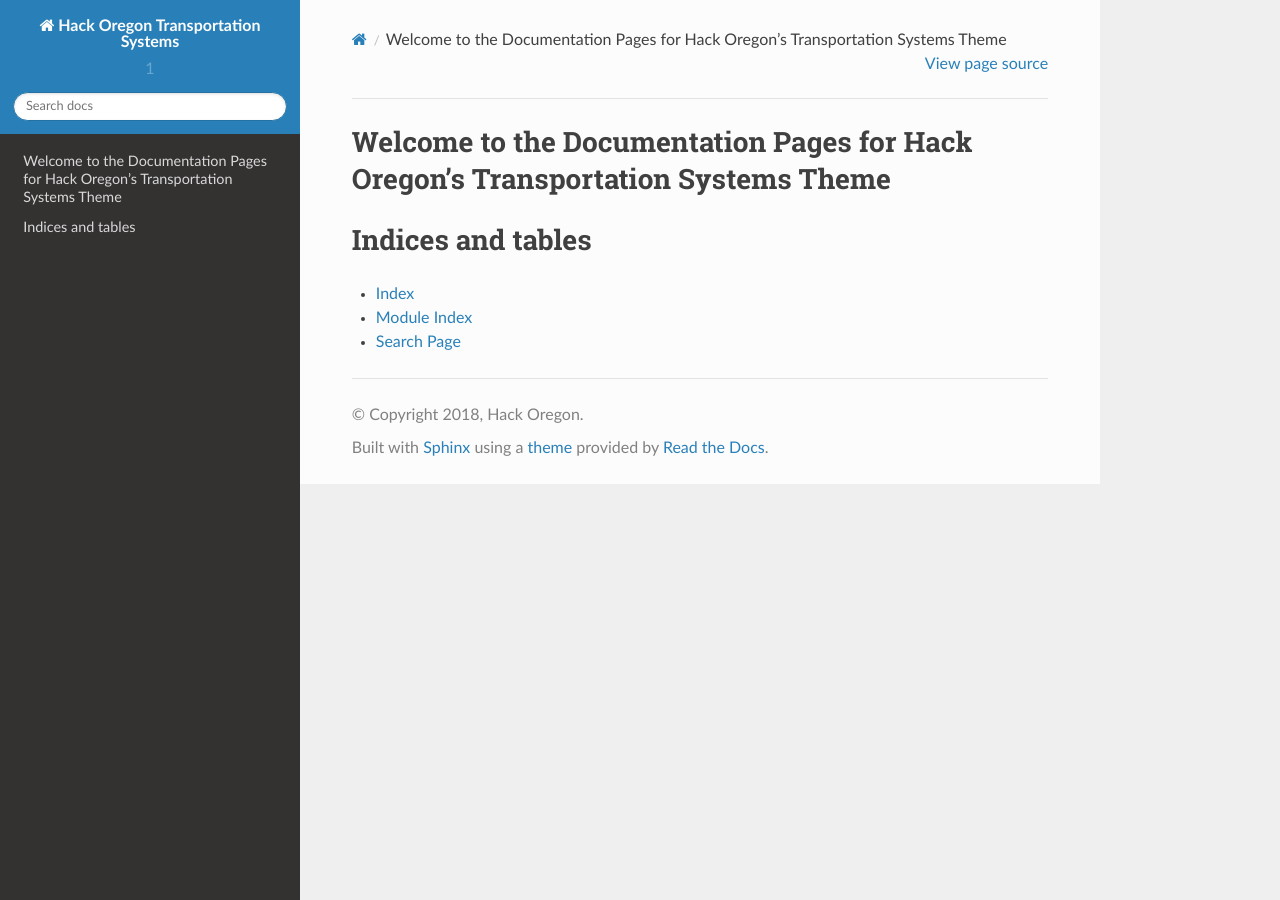
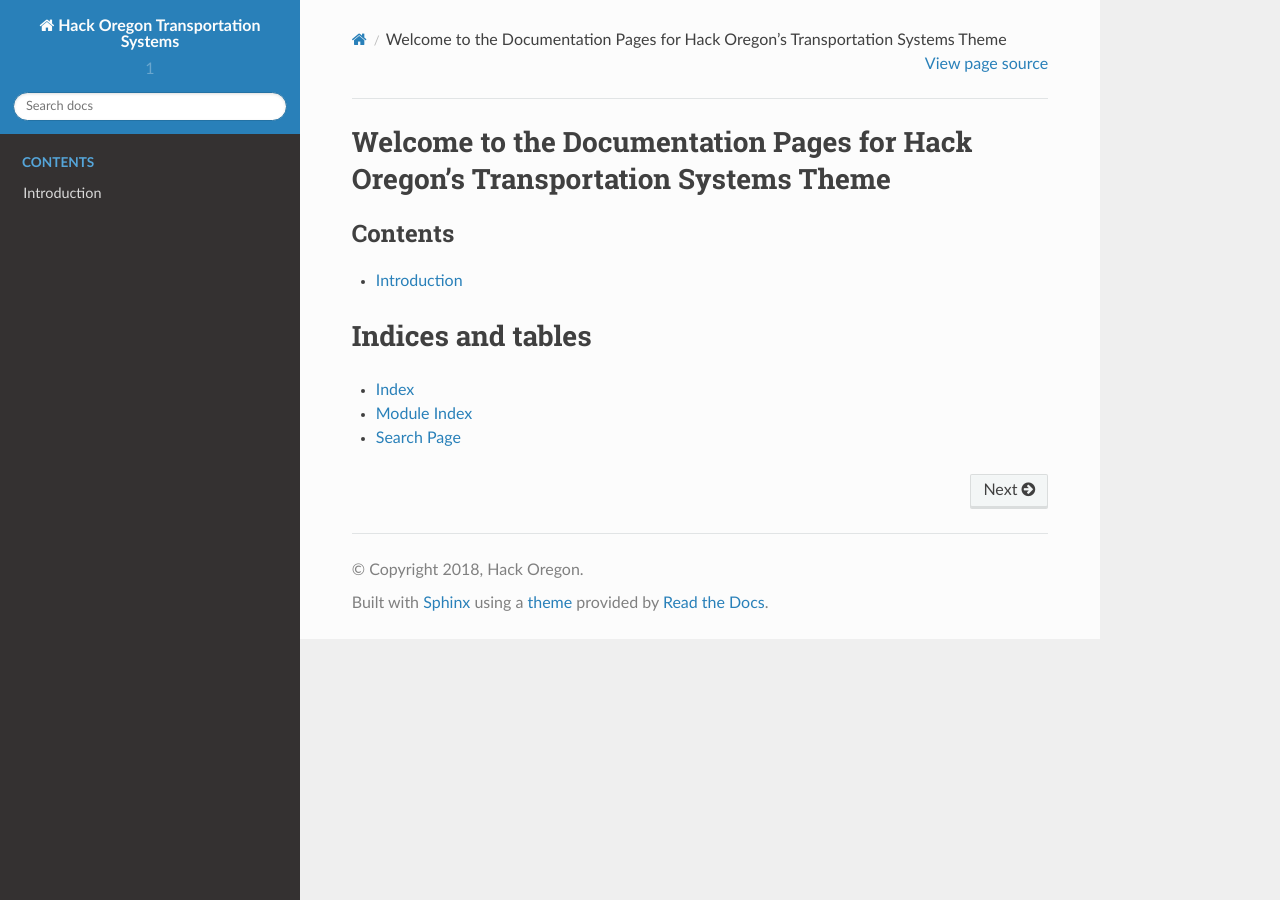
Before and after one commit to hackoregon/transportation-systems, a Sphinx documentation site: the page built from docs/source/index.rst, in a window 1280 px wide. Built offline with Sphinx 7.4.7 and the Read the Docs theme 2.0.0, drawn with Linux system fonts in a browser that asks for light colours.

Commit message:
Introducing Markdown capabilities to the project

```diff
--- a/docs/source/conf.py
+++ b/docs/source/conf.py
@@ -20,6 +20,8 @@
 # import os
 # import sys
 # sys.path.insert(0, os.path.abspath('.'))
+
+from recommonmark.parser import CommonMarkParser
 
 
 # -- General configuration ------------------------------------------------
@@ -47,8 +49,11 @@
 # The suffix(es) of source filenames.
 # You can specify multiple suffix as a list of string:
 #
-# source_suffix = ['.rst', '.md']
-source_suffix = '.rst'
+source_parsers = {
+    '.md': CommonMarkParser,
+}
+source_suffix = ['.rst', '.md']
+#source_suffix = '.rst'
 
 # The master toctree document.
 master_doc = 'index'
@@ -72,7 +77,7 @@
 #
 # This is also used if you do content translation via gettext catalogs.
 # Usually you set "language" from the command line for these cases.
-language = None
+language = 'en'
 
 # List of patterns, relative to source directory, that match files and
 # directories to ignore when looking for source files.
@@ -109,12 +114,12 @@
 #
 # This is required for the alabaster theme
 # refs: http://alabaster.readthedocs.io/en/latest/installation.html#sidebars
-html_sidebars = {
-    '**': [
-        'relations.html',  # needs 'show_related': True theme option to display
-        'searchbox.html',
-    ]
-}
+#html_sidebars = {
+#    '**': [
+#        'relations.html',  # needs 'show_related': True theme option to display
+#        'searchbox.html',
+#    ]
+#}
 
 
 # -- Options for HTMLHelp output ------------------------------------------
--- a/docs/source/index.rst
+++ b/docs/source/index.rst
@@ -8,7 +8,9 @@
 
 .. toctree::
    :maxdepth: 2
-   :caption: Contents:
+   :caption: Contents
+
+   introduction
 
 
 
--- /dev/null
+++ b/docs/source/introduction.md
@@ -0,0 +1 @@
+# Introduction
```
